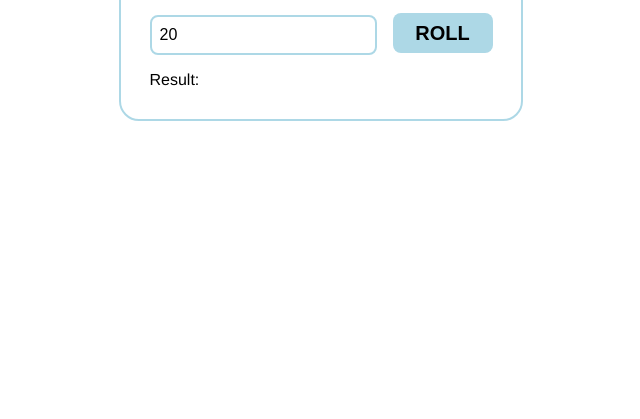
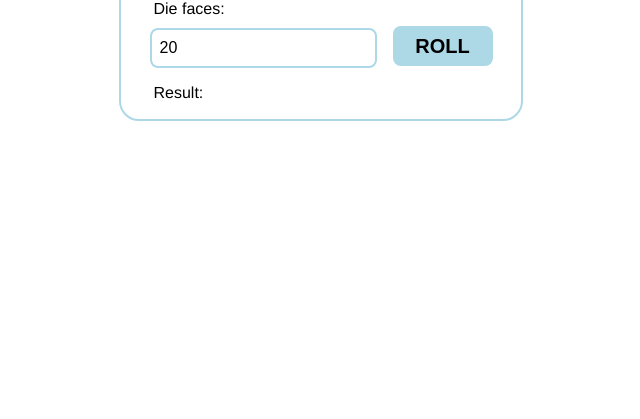
Before and after one commit to Kehos/react-mini-apps, a plain HTML site: page dice-roller/index.html in a window 1280 px wide. Shown: the part 381-800 px from the top of the page, without its empty margins (319-959 px from the left). Drawn offline with nearby package versions, Linux system fonts and the light colour scheme.

Commit message:
Added label to input

```diff
--- a/dice-roller/index.html
+++ b/dice-roller/index.html
@@ -39,6 +39,7 @@
 
         return (
           <div>
+            <label for="faces">Die faces:</label>
             <input type="text" name="faces" onChange={ facesChange } value={ facesValue } />
             <button onClick={ () => dieUpdate( Math.floor(Math.random() * ( facesValue )) + 1 ) }>Roll</button>
             <br />
--- a/dice-roller/style.css
+++ b/dice-roller/style.css
@@ -17,8 +17,13 @@ body {
   border-radius: 20px;
 }
 
-input, p {
+label, input, p {
   font-size: 16px;
+}
+
+label {
+  display: block;
+  margin: 0 0 8px 4px;
 }
 
 input {
@@ -46,5 +51,5 @@ button:hover {
 }
 
 p {
-  margin: 16px 0;
+  margin: 16px 0 16px 4px;
 }
```
